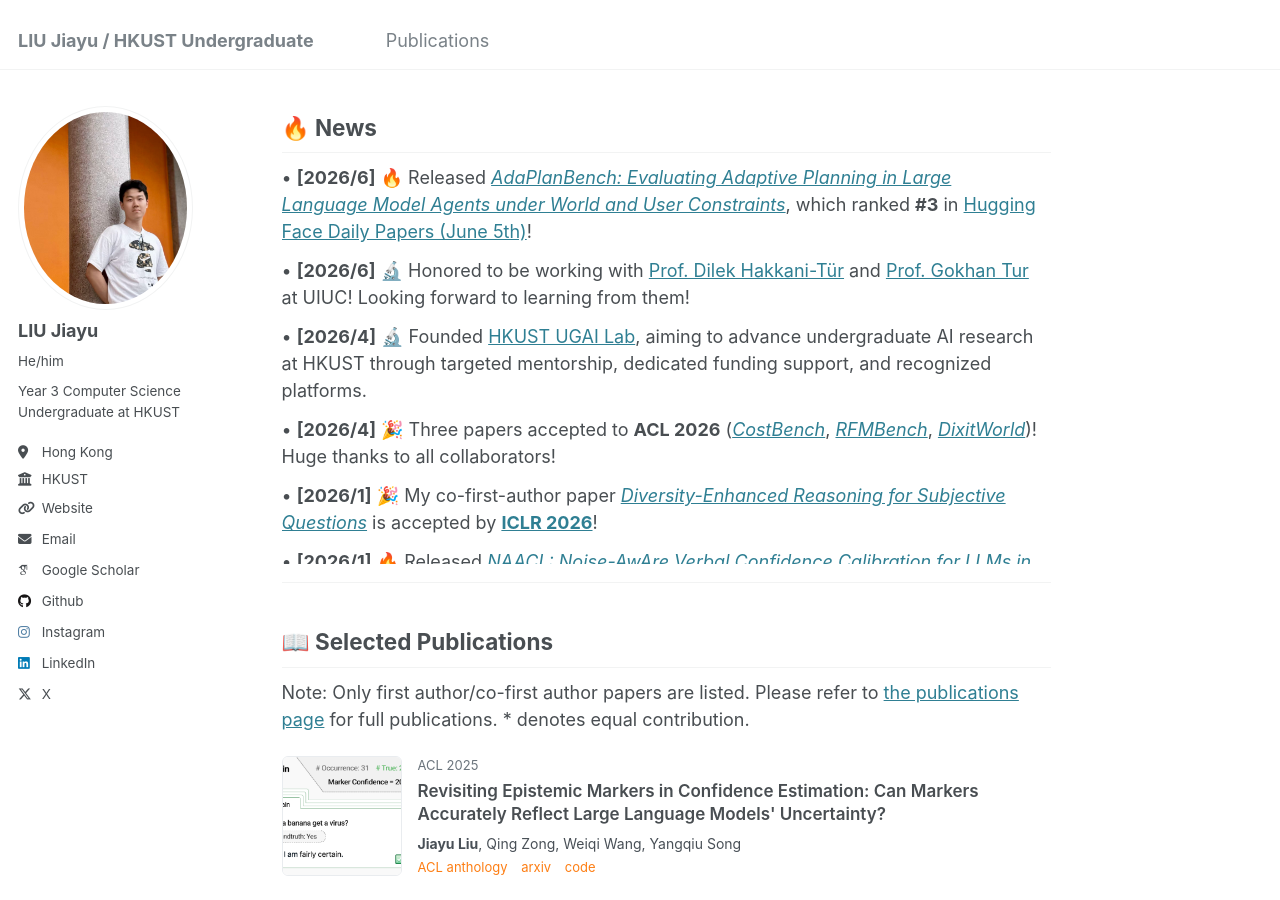
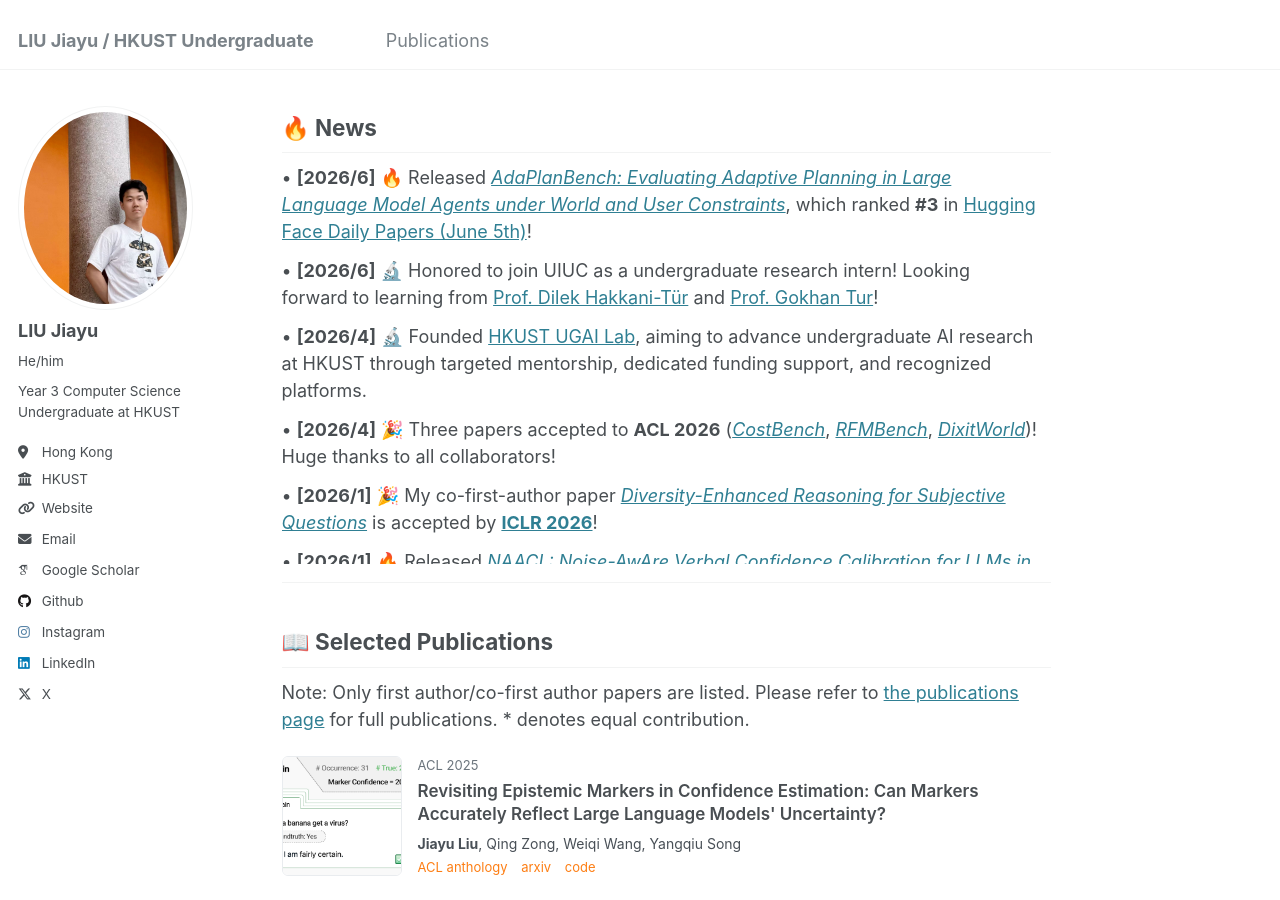
Before and after one commit to JiayuJeff/JiayuJeff.github.io, a Jekyll site: the page built from _pages/about.md, in a window 1280 px wide and 900 px high, scrolled down 558 px. Built offline with Jekyll 4.4.1, drawn with Linux system fonts in a browser that asks for light colours; some web fonts are replaced.

Commit message:
Standardize news to exact template format

```diff
--- a/_pages/about.md
+++ b/_pages/about.md
@@ -171,7 +171,7 @@ Here is my [google Scholar](https://scholar.google.com/citations?user=PIQxhfMAAA
 
 <div class="news-container">
   <div class="news-item">• <strong>[2026/6]</strong> 🔥 Released <a href="https://huggingface.co/papers/2606.05622"><em>AdaPlanBench: Evaluating Adaptive Planning in Large Language Model Agents under World and User Constraints</em></a>, which ranked <strong>#3</strong> in <a href="https://huggingface.co/papers/date/2026-06-05">Hugging Face Daily Papers (June 5th)</a>!</div>
-  <div class="news-item">• <strong>[2026/6]</strong> 🔬 Honored to be working with <a href="https://siebelschool.illinois.edu/about/people/all-faculty/dilek">Prof. Dilek Hakkani-Tür</a> and <a href="https://siebelschool.illinois.edu/about/people/faculty/gokhan">Prof. Gokhan Tur</a> at UIUC! Looking forward to learning from them!</div>
+  <div class="news-item">• <strong>[2026/6]</strong> 🔬 Honored to join UIUC as a undergraduate research intern! Looking forward to learning from <a href="https://siebelschool.illinois.edu/about/people/all-faculty/dilek">Prof. Dilek Hakkani-Tür</a> and <a href="https://siebelschool.illinois.edu/about/people/faculty/gokhan">Prof. Gokhan Tur</a>!</div>
   <div class="news-item">• <strong>[2026/4]</strong> 🔬 Founded <a href="https://github.com/HKUST-UGAIL">HKUST UGAI Lab</a>, aiming to advance undergraduate AI research at HKUST through targeted mentorship, dedicated funding support, and recognized platforms.</div>
   <div class="news-item">• <strong>[2026/4]</strong> 🎉 Three papers accepted to <strong>ACL 2026</strong> (<a href="https://arxiv.org/pdf/2511.02734v1"><em>CostBench</em></a>, <a href="https://arxiv.org/pdf/2506.17114"><em>RFMBench</em></a>, <a href="https://arxiv.org/abs/2510.10117"><em>DixitWorld</em></a>)! Huge thanks to all collaborators!</div>
   <div class="news-item">• <strong>[2026/1]</strong> 🎉 My co-first-author paper <a href="https://openreview.net/forum?id=1Bf0tToGT1"><em>Diversity-Enhanced Reasoning for Subjective Questions</em></a> is accepted by <a href="https://iclr.cc/"><strong>ICLR 2026</strong></a>!</div>
```
